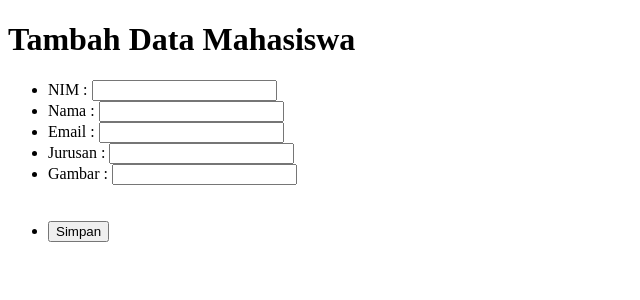
After one commit to SUPARDI23310010/tugas_akhir, a PHP site: page /tambah.php in a window 1280 px wide. The commit adds this page. Shown: the top 300 px of the page, without its empty margins (0-640 px from the left). Run offline with PHP 8.4, Linux system fonts and the light colour scheme.

Commit message:
tugas insert dan delete

```diff
--- a/function.php
+++ b/function.php
@@ -1,12 +1,37 @@
 <?php
 
+$koneksi = mysqli_connect("localhost","root","","mahasiswa");
 
 function query($query){
-    $result = mysqli_query(mysqli_connect("localhost","root","","mahasiswa"),$query);
+    global $koneksi;
+    $result = mysqli_query($koneksi,$query);
     $rows = [];
     while($row = mysqli_fetch_assoc($result)){
         $rows[] = $row;
     }
     return $rows;
 }
+
+function tambah($data){
+    global $koneksi;
+    $nama = htmlspecialchars($data["nama"]);
+    $nim = htmlspecialchars($data["nim"]);
+    $email = htmlspecialchars($data["email"]);
+    $jurusan = htmlspecialchars($data["jurusan"]);
+    $gambar = htmlspecialchars($data["gambar"]);
+
+    $query = "INSERT INTO data_mhs
+    VALUES
+    ('','$nama','$nim','$email','$jurusan','$gambar')";
+
+    mysqli_query($koneksi,$query);
+    return mysqli_affected_rows($koneksi);
+}
+
+function hapus($id){
+    global $koneksi;
+    mysqli_query($koneksi,"DELETE FROM data_mhs WHERE id = '$id'");
+    return mysqli_affected_rows($koneksi);
+}
+
 ?>
--- a/index.php
+++ b/index.php
@@ -13,6 +13,10 @@ $mahasiswa = query("SELECT * FROM data_mhs")
 </head>
 <body>
     <h1>Daftar Mahasiswa</h1>
+
+    <a href="tambah.php">Tambah Data Mahasiswa</a>
+    <br></br>
+
     <table border="1" cellpadding="10" cellspacing="0">
         <tr>
             <th>No.</th>
@@ -29,7 +33,7 @@ $mahasiswa = query("SELECT * FROM data_mhs")
                 <td><?= $i?></td>
                 <td>
                     <a href="">ubah</a>
-                    <a href="">hapus</a>
+                    <a href="hapus.php?id=<?= $mhs['id']; ?>">hapus</a>
                 </td>
                 <td>
                     <img src="img/<?= $mhs['gambar']?>" alt="" width="50">
--- /dev/null
+++ b/tambah.php
@@ -0,0 +1,64 @@
+<?php
+require "function.php";
+
+if(isset($_POST["submit"])){
+    if (tambah($_POST) > 0) {
+        echo "
+        <script>
+        alert('Data Berhasil Disimpan !')
+        document.location.href = 'index.php'
+        </script>
+        ";
+    } else {
+        echo "
+        <script>
+        alert('Data Berhasil Gagal !')
+        document.location.href = 'index.php'
+        </script>
+        ";
+    }
+
+
+}
+
+?>
+<!DOCTYPE html>
+<html lang="en">
+<head>
+    <meta charset="UTF-8">
+    <meta name="viewport" content="width=device-width, initial-scale=1.0">
+    <title>Halaman Tambah Data</title>
+</head>
+<body>
+    <h1>Tambah Data Mahasiswa</h1>
+    <form action="" method="POST">
+        <ul>
+            <li>
+                <label for="nim"> NIM : </label>
+                <input type="text" name="nim" id="nim" required>
+            </li>
+            <li>
+                <label for="nama"> Nama : </label>
+                <input type="text" name="nama" id="nama" required>
+            </li>
+            <li>
+                <label for="email"> Email : </label>
+                <input type="text" name="email" id="email" required>
+            </li>
+            <li>
+                <label for="jurusan"> Jurusan : </label>
+                <input type="text" name="jurusan" id="jurusan" required>
+            </li>
+            <li>
+                <label for="gambar"> Gambar : </label>
+                <input type="text" name="gambar" id="gambar" required>
+            </li>
+            <br>
+            <br>
+            <li>
+                <button type="submit" name="submit">Simpan</button>
+            </li>
+        </ul>
+    </form>
+</body>
+</html>
```
Also changed, not shown: hapus.php (added, +21 -0 lines).
